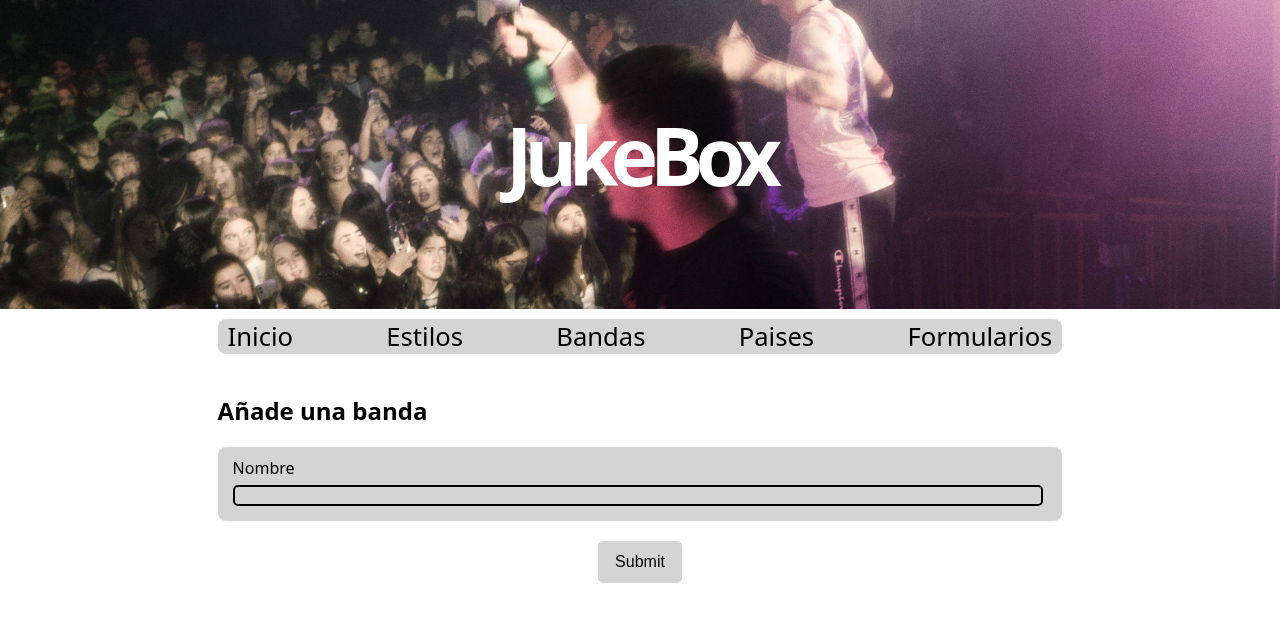
After one commit to unaiLarra/jukeBox, a Django app: page /formulario_pais in a window 1280 px wide. The commit adds this page. Shown: the top 622 px of the page. Run offline with Django 4.2, Linux system fonts and the light colour scheme.

Commit message:
Nuevos formularios y menu dropdown

```diff
--- a/appJukeBox/forms.py
+++ b/appJukeBox/forms.py
@@ -1,7 +1,17 @@
 from django.forms import ModelForm
-from .models import Banda
+from .models import Banda, Estilo, Pais
 
 class BandaForm(ModelForm):
     class Meta:
         model = Banda
         fields = "__all__"
+
+class EstiloForm(ModelForm):
+    class Meta:
+        model = Estilo
+        fields = "__all__"
+
+class PaisForm(ModelForm):
+    class Meta:
+        model = Pais
+        fields = "__all__"
--- a/appJukeBox/static/css/estilos.css
+++ b/appJukeBox/static/css/estilos.css
@@ -1,4 +1,4 @@
-/* Paletas de colores */
+/* Paletas de colores y otros valores constantes */
 
 :root {
     --transition-time: 0.5s;
@@ -123,12 +123,38 @@ nav a {
 a {
     color: var(--color-acento-oscuro);
     transition: all var(--transition-time);
-
 }
 
 a:hover {
     background-color: var(--color-acento-oscuro);
     color: var(--color-primario);
+}
+
+.dropdown:hover {
+    border-radius: 8px 8px 0 0;
+    background-color: var(--color-acento-transicion);
+}
+
+.dropdown:hover .content {
+    display: block;
+}
+
+.dropdown a {
+    display: block;
+}
+
+.dropdown .content {
+    width: 158.633px;
+    display: none;
+    position: absolute;
+    background-color: var(--color-acento-transicion);
+    border-radius: 0 0 8px 8px;
+    text-align: center;
+    z-index: 10000;
+}
+
+.dropdown #f_banda{
+    margin-top: 5px;
 }
 
 /* Detalles de modelos */
--- a/appJukeBox/templates/base.html
+++ b/appJukeBox/templates/base.html
@@ -18,7 +18,14 @@
             <a id="estilos" href="/estilos" >Estilos</a>
             <a id="bandas" href="/bandas">Bandas</a>
             <a id="paises" href="/paises">Paises</a>
-            <a id="formulario" href="/formulario">Formulario</a>
+            <div class="dropdown">
+                <a id="formulario">Formularios</a>
+                <div class="content">
+                    <a id="f_banda" href="/formulario_banda">Banda</a>
+                    <a id="f_estilo" href="/formulario_estilo">Estilo</a>
+                    <a id="f_pais" href="/formulario_pais">Pais</a>
+                </div>
+            </div>
           </nav>
 	     <section id="dinamico">
              {% block contenido %}{% endblock %}
--- /dev/null
+++ b/appJukeBox/templates/formulario_pais.html
@@ -0,0 +1,32 @@
+{% extends "base.html" %}
+
+{% block titulo %}Detalles de la banda{% endblock %}
+
+{% block contenido %}
+    <h2>Añade una banda</h2>
+    {% if submitted %}
+        <section class="form-submitted">
+            <div class="card">
+                <p>¡Tu pais se ha añadido con éxito!</p>
+            </div>
+        </section>
+    {% else %}
+        <form action="" method="POST" enctype="multipart/form-data">
+            {% csrf_token %}
+
+            <section class="form-container">
+                <div class="card">
+                    <div class="form-card-content">
+                        <label> Nombre <br>{{ form.nombre }}</label><br>
+                    </div>
+                </div>
+            </section>
+
+            <div class="button">
+                <input type="submit" value="Submit" class="submit-form">
+            </div>
+        </form>
+    {% endif %}
+
+
+{% endblock %}
--- a/appJukeBox/urls.py
+++ b/appJukeBox/urls.py
@@ -9,5 +9,7 @@ urlpatterns = [
     path('bandas/<int:banda_id>', views.show_banda, name='banda'),
     path('paises', views.index_paises, name="paises"),
     path('paises/<int:pais_id>', views.show_pais, name='pais'),
-    path('formulario', views.upload_banda, name='upload')
+    path('formulario_banda', views.upload_banda, name='upload_banda'),
+    path('formulario_estilo', views.upload_estilo, name='upload_estilo'),
+    path('formulario_pais', views.upload_pais, name='upload_pais')
 ]
--- a/appJukeBox/views.py
+++ b/appJukeBox/views.py
@@ -2,7 +2,7 @@ from django.shortcuts import render
 from django.shortcuts import get_object_or_404, get_list_or_404
 from django.http import HttpResponseRedirect
 from .models import Pais, Banda, Estilo
-from .forms import BandaForm
+from .forms import BandaForm, EstiloForm, PaisForm
 
 #devuelve el listado de paises
 def index_pais_banda(request):
@@ -55,8 +55,7 @@ def upload_banda(request):
 		form = BandaForm(request.POST, request.FILES)
 		if form.is_valid():
 			form.save()
-			print("Should be saved!")
-			return HttpResponseRedirect("formulario?submitted=True")
+			return HttpResponseRedirect("formulario_banda?submitted=True")
 
 	else:
 		form = BandaForm()
@@ -64,4 +63,36 @@ def upload_banda(request):
 			submitted = True
 
 	context = {'form': form, 'submitted':submitted}
-	return render(request, 'formulario.html', context)
+	return render(request, 'formulario_banda.html', context)
+
+def upload_estilo(request):
+	submitted = False
+	if request.method == "POST":
+		form = EstiloForm(request.POST)
+		if form.is_valid():
+			form.save()
+			return HttpResponseRedirect("formulario_estilo?submitted=True")
+
+	else:
+		form = EstiloForm()
+		if "submitted" in request.GET:
+			submitted = True
+
+	context = {'form': form, 'submitted':submitted}
+	return render(request, 'formulario_estilo.html', context)
+
+def upload_pais(request):
+	submitted = False
+	if request.method == "POST":
+		form = PaisForm(request.POST)
+		if form.is_valid():
+			form.save()
+			return HttpResponseRedirect("formulario_pais?submitted=True")
+
+	else:
+		form = PaisForm()
+		if "submitted" in request.GET:
+			submitted = True
+
+	context = {'form': form, 'submitted':submitted}
+	return render(request, 'formulario_pais.html', context)
```
Also changed, not shown: appJukeBox/templates/formulario_banda.html (added, +56 -0 lines), appJukeBox/templates/formulario_estilo.html (renamed from appJukeBox/templates/formulario.html, +1 -18 lines), appJukeBox/media/images/CruzCafuneART_222x222.jpg (added), db.sqlite3.
